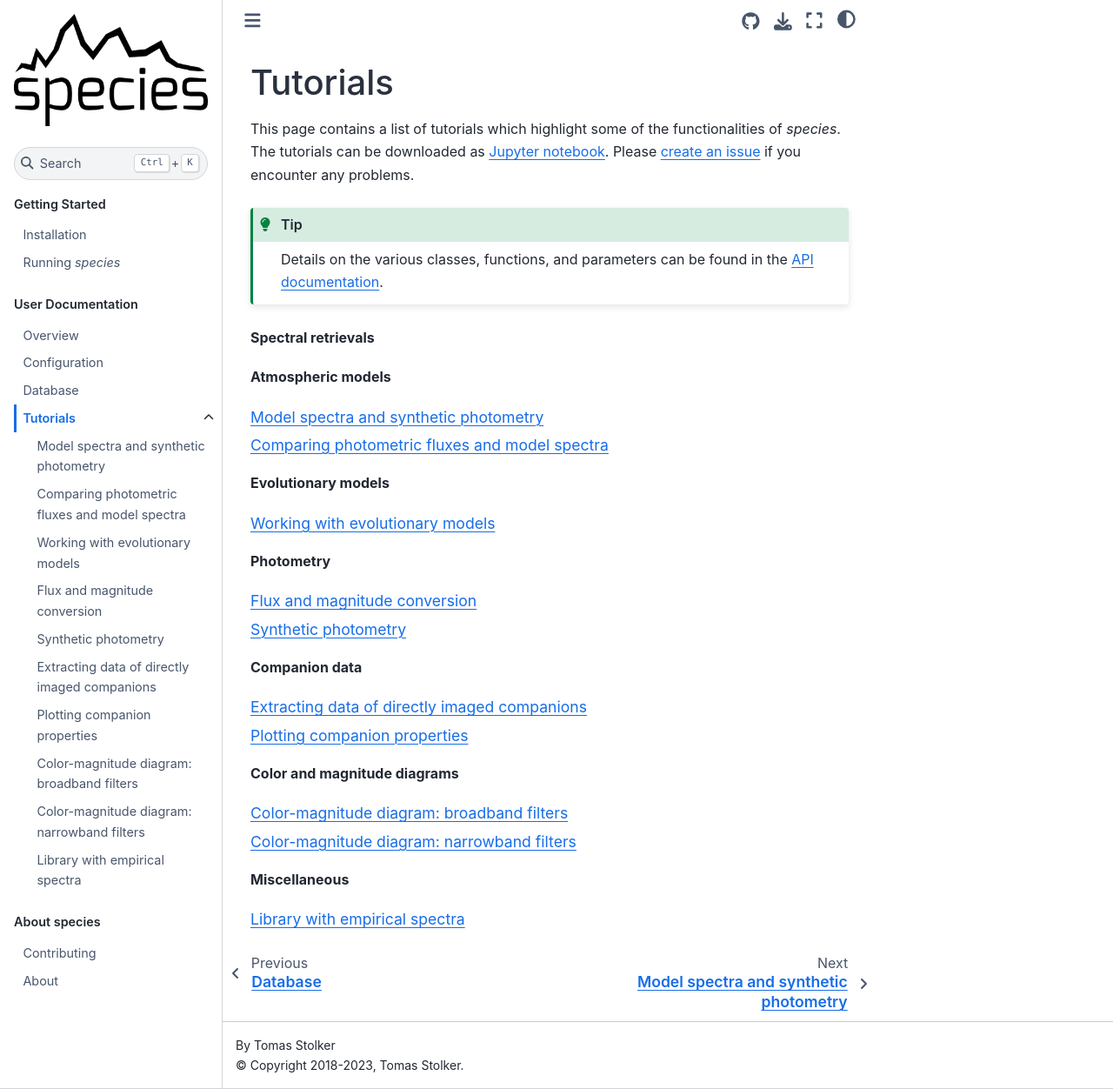
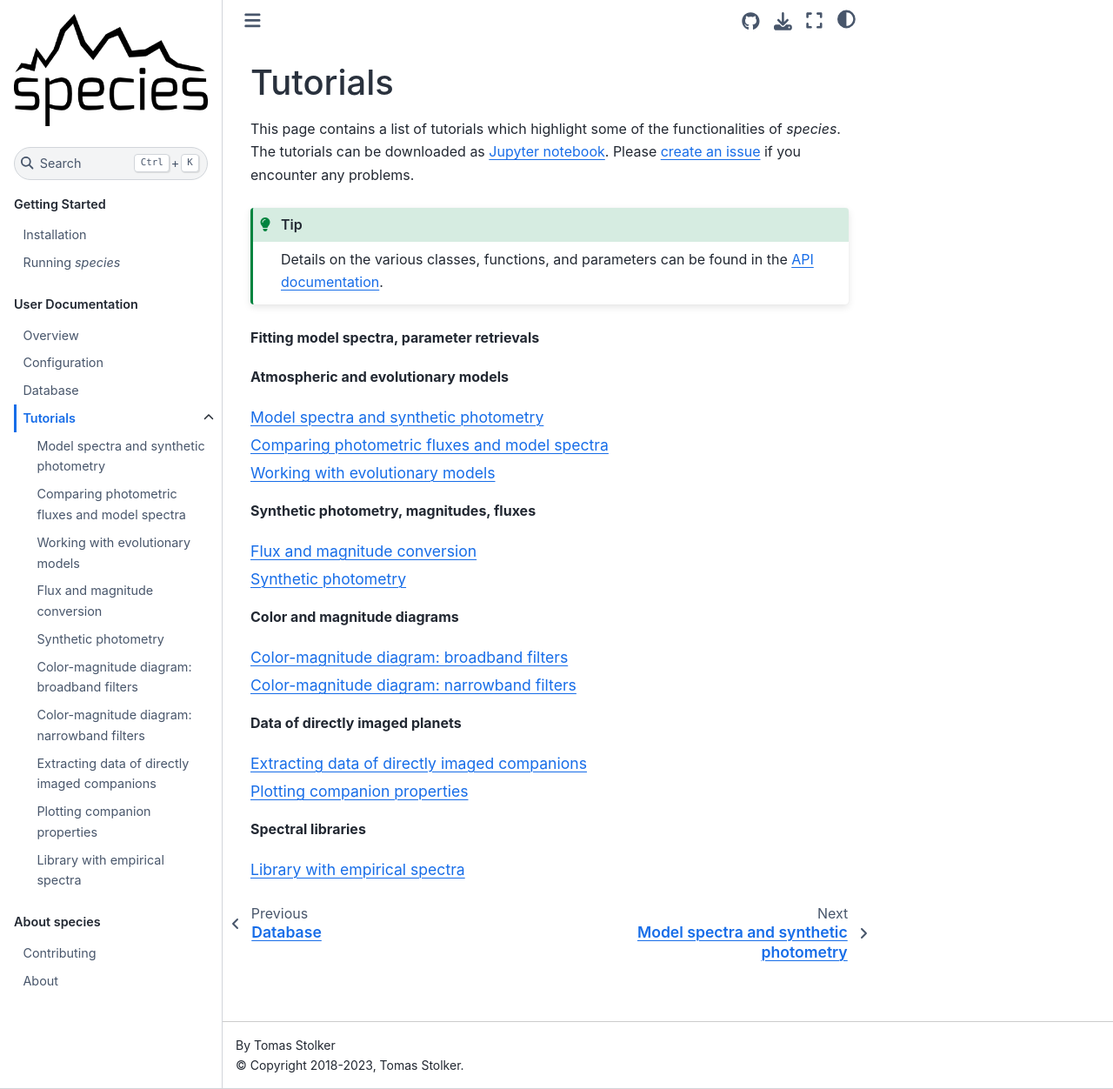
Before and after one commit to tomasstolker/species, a Sphinx documentation site: the page built from docs/tutorials.rst, in a window 1280 px wide and 1252 px high. Shown: the whole window at 87% size. Built offline with Sphinx 7.4.7 and the Sphinx Book theme 1.1.4, drawn with Linux system fonts in a browser that asks for light colours; pages that are not in the unit, such as notebooks, are missing from menus.

Commit message:
Minor update in documation and README

```diff
--- a/README.rst
+++ b/README.rst
@@ -26,7 +26,7 @@
 
 *species* is a toolkit for atmospheric characterization of directly imaged exoplanets. It provides a coherent framework for spectral and photometric analysis which builds on publicly-available data and models from various resources.
 
-There are tools available for grid and free retrievals using Bayesian inference, synthetic photometry, interpolating a variety atmospheric and evolutionary model grids (including the possibility to add a custom grid), color-magnitude and color-color diagrams, empirical spectral analysis, spectral and photometric calibration, and analysis of emission lines. The package has been released on `PyPI <https://pypi.org/project/species/>`_ and is actively developed and maintained on Github.
+There are tools available for grid and free retrievals using Bayesian inference, synthetic photometry, interpolating a variety atmospheric and evolutionary model grids (including the possibility to add a custom grid), color-magnitude and color-color diagrams, empirical spectral analysis, spectral and photometric calibration, and analysis of emission lines. The package has been released on `PyPI <https://pypi.org/project/species/>`_ and is actively developed and maintained on `Github <https://github.com/tomasstolker/species>`_.
 
 **Important:** Importing the *species* package had become slow because of the many classes and functions that were implicitly imported. The initialization of the package has therefore been adjusted. Any functionalities should now be explicitly imported from the modules that they are part of.
 
--- a/docs/tutorials.rst
+++ b/docs/tutorials.rst
@@ -8,44 +8,32 @@ This page contains a list of tutorials which highlight some of the functionaliti
 .. tip::
    Details on the various classes, functions, and parameters can be found in the `API documentation <https://species.readthedocs.io/en/latest/modules.html>`_.
 
-**Spectral retrievals**
+**Fitting model spectra, parameter retrievals**
 
 .. toctree::
    :maxdepth: 1
 
    tutorials/fitting_model_spectra.ipynb
    tutorials/atmospheric_retrieval.ipynb
+   tutorials/emission_line.ipynb
+   tutorials/flux_calibration.ipynb
 
-**Atmospheric models**
+**Atmospheric and evolutionary models**
 
 .. toctree::
    :maxdepth: 1
 
    tutorials/model_spectra.ipynb
    tutorials/data_model.ipynb
-
-**Evolutionary models**
-
-.. toctree::
-   :maxdepth: 1
-
    tutorials/read_isochrone.ipynb
 
-**Photometry**
+**Synthetic photometry, magnitudes, fluxes**
 
 .. toctree::
    :maxdepth: 1
 
    tutorials/flux_magnitude.ipynb
    tutorials/synthetic_photometry.ipynb
-
-**Companion data**
-
-.. toctree::
-   :maxdepth: 1
-
-   tutorials/companion_data.ipynb
-   tutorials/mass_ratio.ipynb
 
 **Color and magnitude diagrams**
 
@@ -55,11 +43,17 @@ This page contains a list of tutorials which highlight some of the functionaliti
    tutorials/color_magnitude_broadband.ipynb
    tutorials/color_magnitude_narrowband.ipynb
 
-**Miscellaneous**
+**Data of directly imaged planets**
 
 .. toctree::
    :maxdepth: 1
 
-   tutorials/flux_calibration.ipynb
-   tutorials/emission_line.ipynb
+   tutorials/companion_data.ipynb
+   tutorials/mass_ratio.ipynb
+
+**Spectral libraries**
+
+.. toctree::
+   :maxdepth: 1
+
    tutorials/spectral_library.ipynb
```
